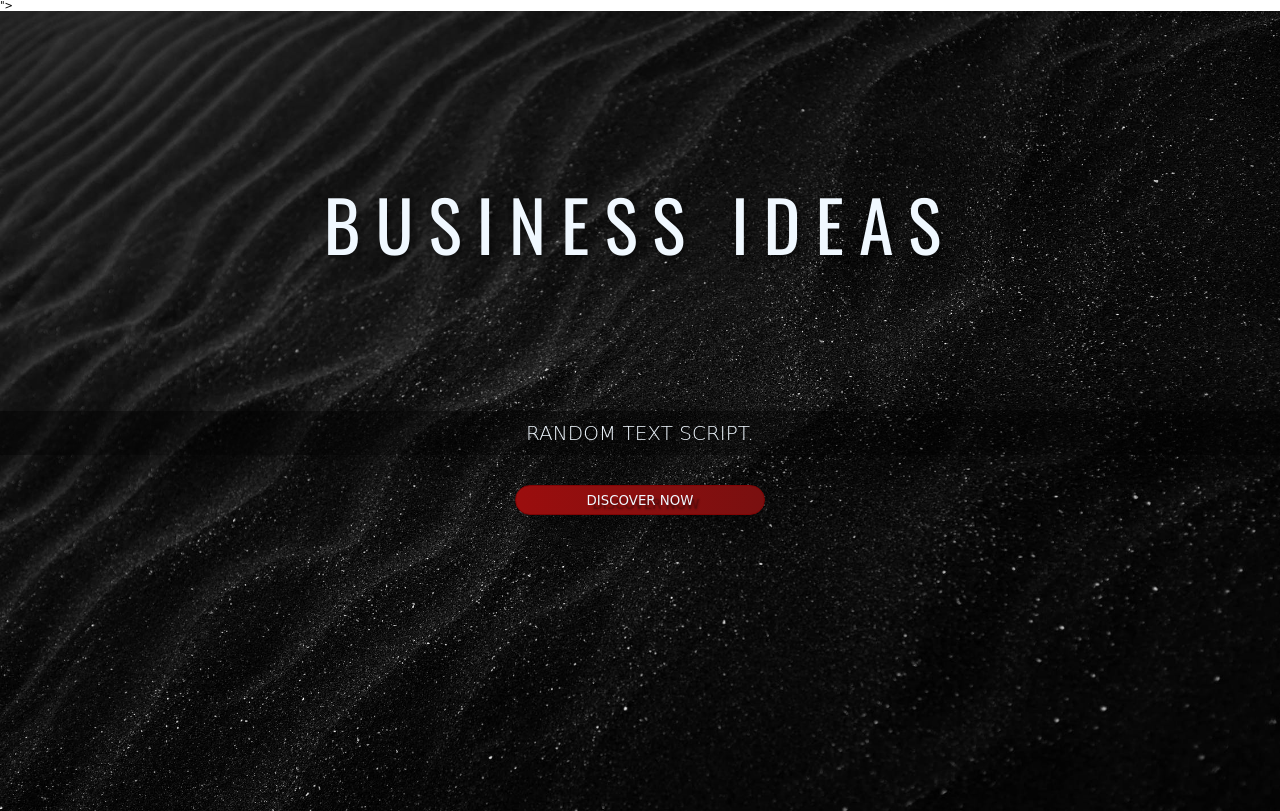
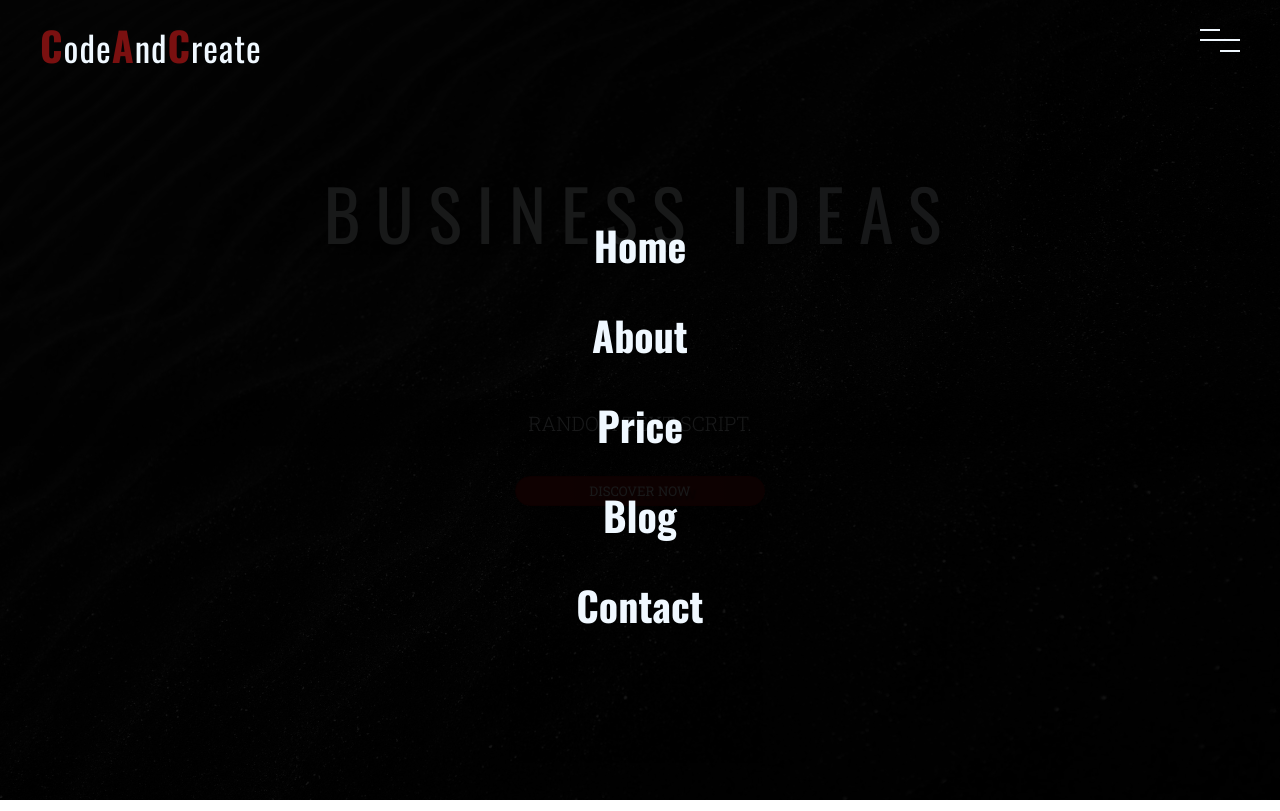
Before and after one commit to JrJrd/Concept-Website-, a plain HTML site: page index.html in a window 1280 px wide. Drawn offline with nearby package versions, Linux system fonts and the light colour scheme; a web font is replaced by a local one.

Commit message:
Navbar/Menu
Added a Nav bar and a logo for landing
Added Menu button and drop down menu

```diff
--- a/index.html
+++ b/index.html
@@ -10,9 +10,34 @@
     <link rel="preconnect" href="https://fonts.googleapis.com">
     <link rel="preconnect" href="https://fonts.gstatic.com" crossorigin>
     <link href="https://fonts.googleapis.com/css2?family=Darumadrop+One&family=Oswald:wght@200;300;400;500;600;700&family=Roboto+Slab:wght@100;200;300;400;500;600&display=swap" rel="stylesheet">
-    ">
+    <link rel="preconnect" href="https://fonts.googleapis.com">
+<link rel="preconnect" href="https://fonts.gstatic.com" crossorigin>
+<link href="https://fonts.googleapis.com/css2?family=Darumadrop+One&family=Oswald:wght@200;300;400;500;600;700&family=Vina+Sans&display=swap" rel="stylesheet">
 </head>
 <body>
+    <!-- Nav Bar -->
+    <nav class="navbar">
+        <div class="logo">
+            <a href="#">
+            <span>C</span>ode<span>A</span>nd<span>C</span>reate</a>
+        </div>
+        <div class="nav-list">
+            <a href="#" class="nav-link">Home</a>
+            <a href="#" class="nav-link">About</a>
+            <a href="#" class="nav-link">Price</a>
+            <a href="#" class="nav-link">Blog</a>
+            <a href="#" class="nav-link">Contact</a>
+
+        </div>
+    </nav>
+    <!-- End Nav Bar -->
+    <!-- menu -->
+    <div class="menu">
+        <div class="line line-1"></div>
+        <div class="line line-2"></div>
+        <div class="line line-3"></div>
+    </div>
+    <!-- end menu -->
     <div class="container">
         <!-- section 1 -->
         <section class="section-1">
--- a/style.css
+++ b/style.css
@@ -6,12 +6,98 @@
     outline: none;
     text-decoration: none;
     list-style-type: none;
-    font-family: "Roboto Slab,", cursive;
+    font-family: "Roboto Slab", cursive;
 }
 html {
     font-size: 62.5%;
 }
 /* End of Commmon Styles */
+/* navbar */
+.navbar {
+  width: 100%;
+  height: 100vh;
+  background-color: rgba(0, 0, 0, 0.9);
+  position: fixed;
+  top: 0;
+  z-index: 10;
+  padding: 3rem
+}
+.logo {
+  position: absolute;
+  top: 1.5rem;
+  left: 4rem;
+  color: aliceblue;
+
+}
+.logo a{
+  font-family: 'Oswald', sans-serif;
+  font-size: 3.5rem;
+  color:aliceblue;
+  letter-spacing: 0.1rem;
+}
+
+.logo span {
+  font-family: 'Oswald';
+  font-weight: bold;
+  color: #7a1010;
+  font-size: 4rem;
+}
+
+.nav-list{
+  position: absolute;
+  top: 25%;
+  left: 50%;
+  transform: translateX(-50%);
+  display: flex;
+  flex-direction: column;
+  align-items: center;
+}
+
+.nav-link {
+  font-family: 'Oswald';
+  font-size: 4rem;
+  letter-spacing: 0.4;
+  color: aliceblue;
+  margin: 1.5rem 0;
+  font-weight: bold;
+  transition: color 0.4s;
+}
+/* end of navbar */
+.nav-link:hover {
+  color:#9b0e0e;
+}
+
+/* menu */
+/* end menu */
+
+.menu {
+  width:4rem;
+  height: 4rem;
+  position: fixed;
+  top: 2rem;
+  right: 4rem;
+  position: fixed;
+  top: 2rem;
+  right: 4rem;
+  z-index: 100;
+  display: flex;
+  flex-direction: column;
+  justify-content: space-evenly;
+  cursor: pointer;
+}
+
+.line  {
+  width: 100%;
+  height: .2rem;
+  background-color: aliceblue;
+}
+.line-1 {
+  width: 50%;
+}
+.line-3 {
+  width: 50%;
+  margin-left: auto;
+}
 /* section 1 */
 .section-1 {
     width: 100%;
```
